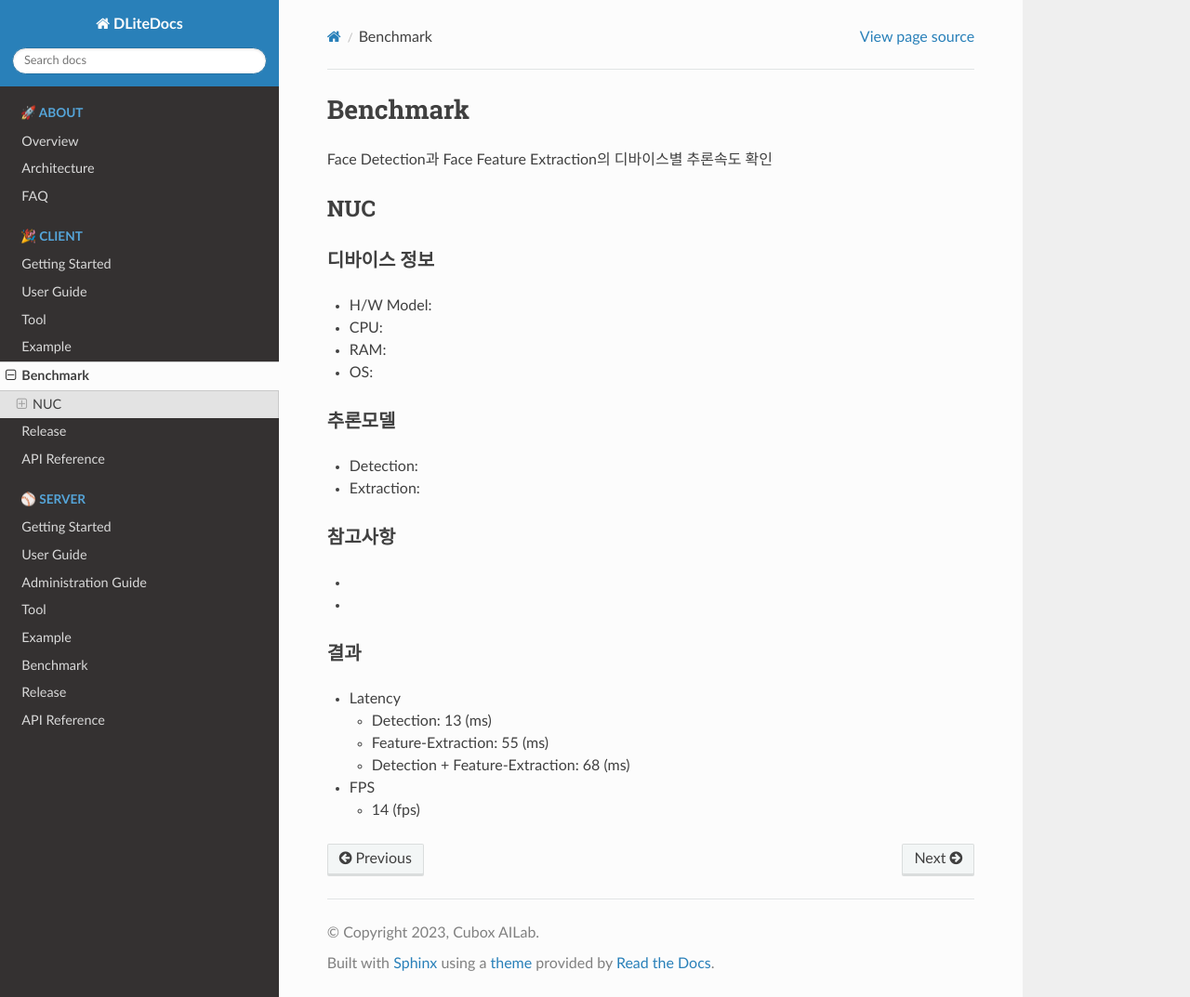
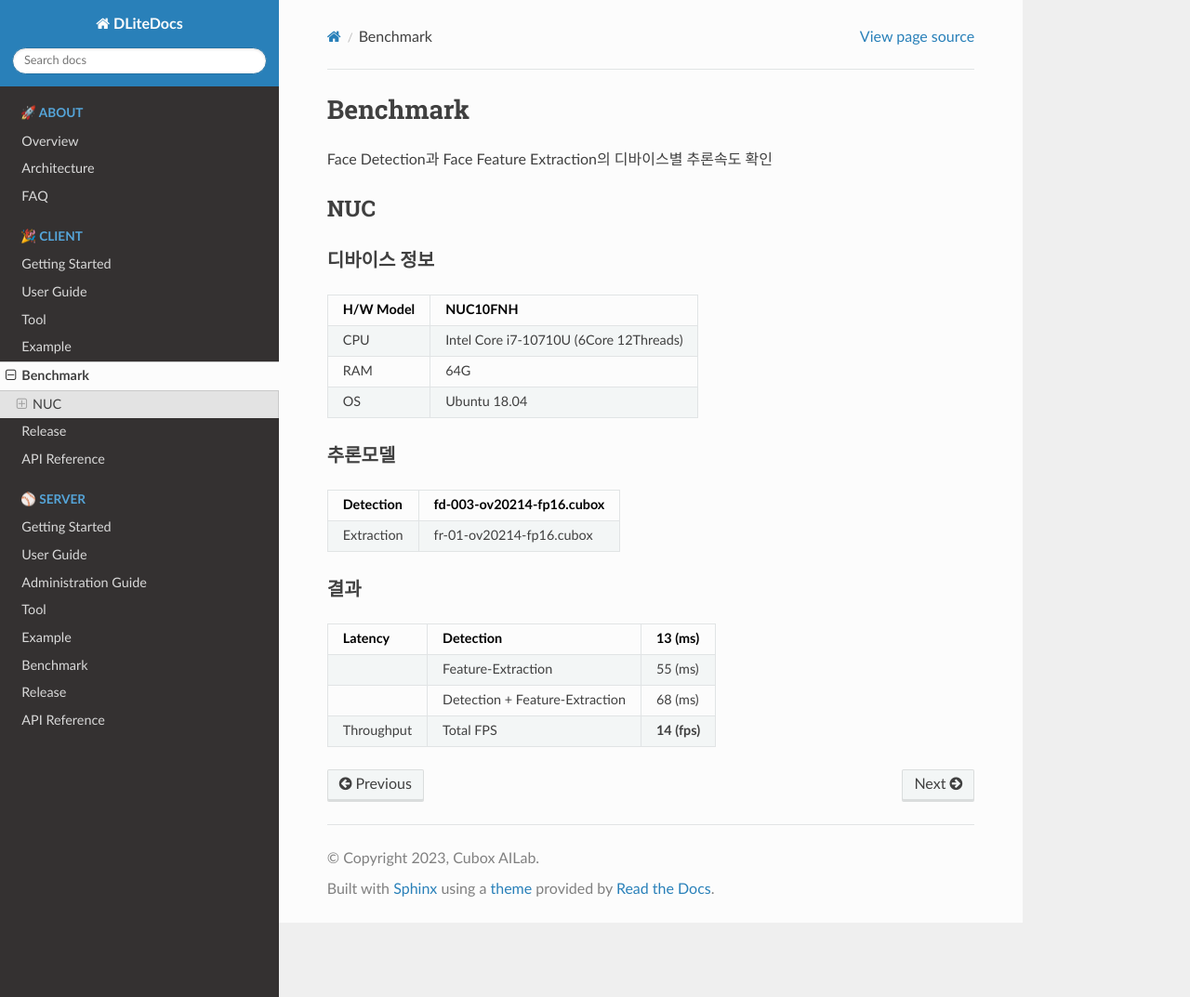
Before and after one commit to ksyeom/DLiteDocs, a Sphinx documentation site: the page built from docs/md/2_Client/Benchmark.md, in a window 1280 px wide and 1073 px high. Shown: the whole window at 93% size. Built offline with Sphinx 7.4.7 and the Read the Docs theme 2.0.0, drawn with Linux system fonts in a browser that asks for light colours.

Commit message:
MD 업데이트 (About, Client)

```diff
--- a/docs/md/2_Client/Benchmark.md
+++ b/docs/md/2_Client/Benchmark.md
@@ -5,23 +5,20 @@ Face Detection과 Face Feature Extraction의 디바이스별 추론속도 확인
 ## NUC
 
 ### 디바이스 정보
-* H/W Model:
-* CPU:
-* RAM:
-* OS:
+| H/W Model | NUC10FNH                               |
+|-----------|----------------------------------------|
+| CPU       | Intel Core i7-10710U (6Core 12Threads) |
+| RAM       | 64G                                    |
+| OS        | Ubuntu 18.04                           |
 
 ### 추론모델
-* Detection:
-* Extraction:
-
-### 참고사항
-*
-*
+| Detection  | fd-003-ov20214-fp16.cubox |
+|------------|---------------------------|
+| Extraction | fr-01-ov20214-fp16.cubox  |
 
 ### 결과
-* Latency
-  * Detection: 13 (ms)
-  * Feature-Extraction: 55 (ms)
-  * Detection + Feature-Extraction: 68 (ms)
-* FPS
-  * 14 (fps)
+| Latency    | Detection                      | 13 (ms)      |
+|------------|--------------------------------|--------------|
+|            | Feature-Extraction             | 55 (ms)      |
+|            | Detection + Feature-Extraction | 68 (ms)      |
+| Throughput | Total FPS                      | **14 (fps)** |
```
Also changed, not shown: docs/md/1_About/Architecture.md (+2 -2 lines), docs/md/1_About/Faq.md (+1 -1 lines), docs/md/1_About/Overview.md (+1 -1 lines).
